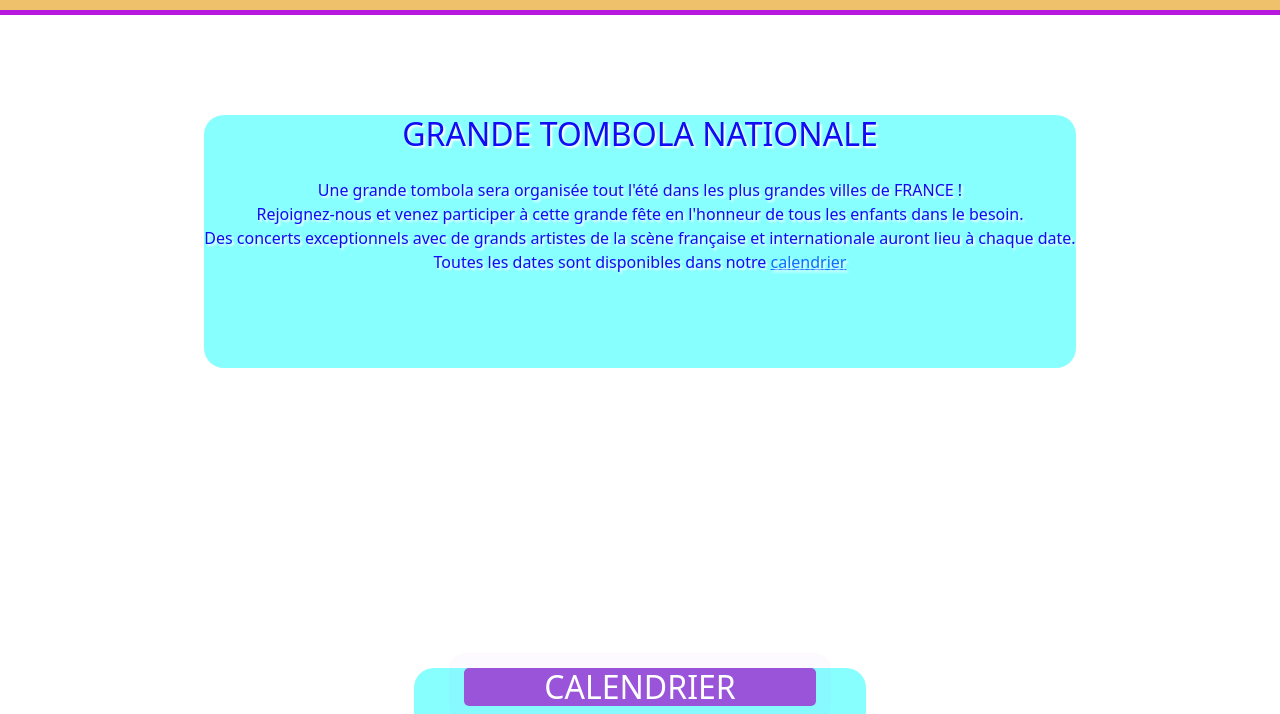
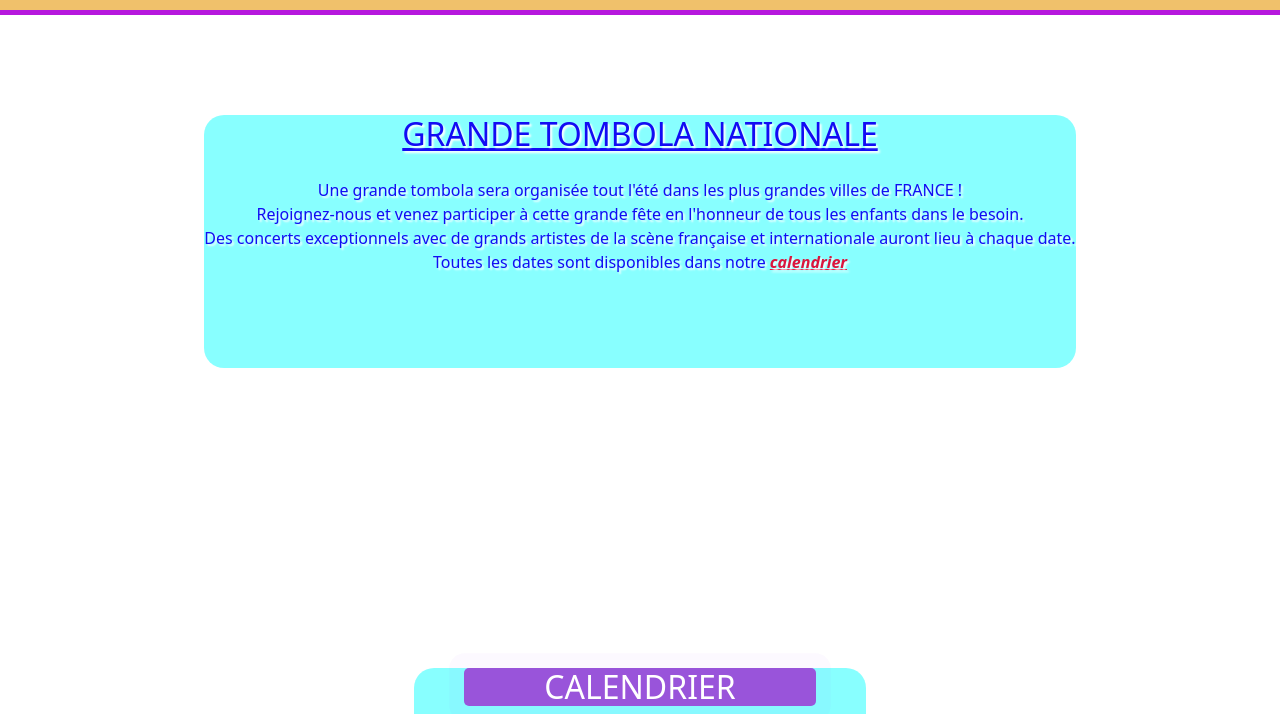
Before and after one commit to DamDev08/Eval-1, a plain HTML site: page Nos-evenements.html in a window 1280 px wide. Shown: the part 86-800 px from the top of the page. Drawn offline with Linux system fonts and the light colour scheme; a web font is replaced by a local one.

Commit message:
creation of logo link to index page and css features of #cal

```diff
--- a/Nos-evenements.html
+++ b/Nos-evenements.html
@@ -13,7 +13,7 @@
   <nav class="navbar navbar-expand-lg">
     <div class="container-fluid">
 
-      <a class="navbar-brand" href="#">
+      <a class="navbar-brand" href="index.html">
         <img id="logo" src="Images/monde-enfants.jpg" alt="logo">
       </a>
 
@@ -39,7 +39,7 @@
         le besoin. <br />
         Des concerts exceptionnels avec de grands artistes de la scène française et internationale
         auront lieu à chaque date. <br />
-        Toutes les dates sont disponibles dans notre <a href="#calend">calendrier</a><br />
+        Toutes les dates sont disponibles dans notre <a id="cal" href="#calend">calendrier</a><br />
       </p>
     </div>
 
--- a/style-event.css
+++ b/style-event.css
@@ -71,6 +71,7 @@ grid-template-areas:
     color: rgb(19, 11, 243);
     text-shadow: 2px 2px 2px #fff;
     margin-bottom: 25px;
+    text-decoration: underline;
 }
 
 .tombola p {
@@ -119,6 +120,12 @@ grid-template-areas:
   font-weight: bold;
 }
 
+#cal {
+  color: crimson;
+  font-weight: bold;
+  font-style: italic;
+}
+
 
 @media screen and (max-width: 625px) {
   main {
```
Also changed, not shown: index.html (+1 -1 lines).
